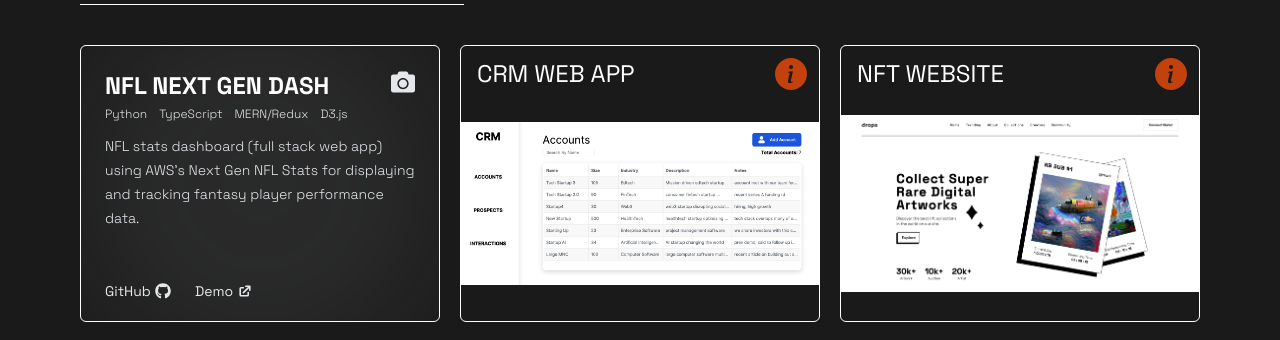
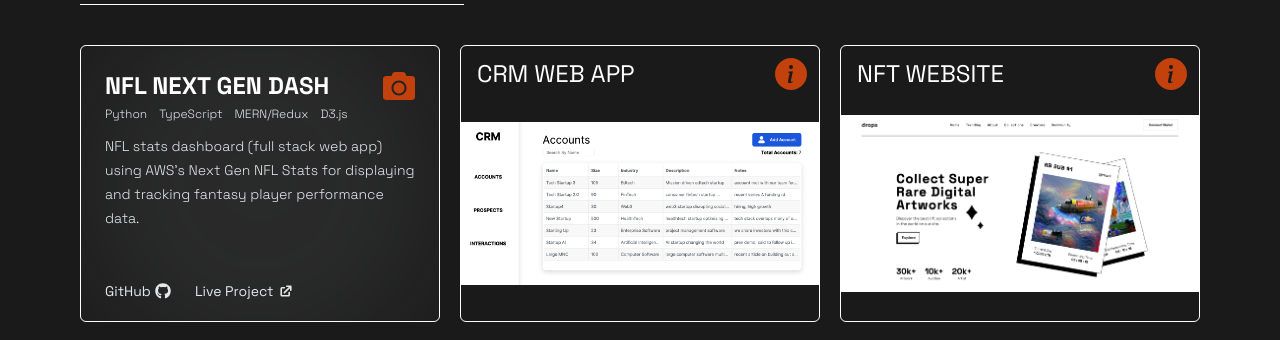
Before and after one commit to CharlesCarr/charlie-portfolio, a Next.js app: page / in a window 1280 px wide. Both pictures are taken after a click on the icon 411 px from the left and 2185 px from the top of the page. Shown: the part 2111-2451 px from the top of the page. Built offline with nearby package versions, Linux system fonts and the light colour scheme.

Commit message:
fix: improve project component styling

```diff
--- a/components/NewProject.tsx
+++ b/components/NewProject.tsx
@@ -29,13 +29,13 @@
         <div className="absolute top-3 left-4 flex justify-between w-full">
           <p className="text-2xl text-white">{title}</p>
           <BsInfoCircleFill
-            className="w-8 h-8 cursor-pointer text-orange-700 hover:text-orange-800 z-50 mr-7"
+            className="w-8 h-8 cursor-pointer text-orange-700 hover:text-orange-600 z-50 mr-7"
             onClick={() => setShowImg(false)}
           />
         </div>
       ) : (
         <FaCamera
-          className="absolute top-6 right-6 w-6 h-6 cursor-pointer hover:text-orange-700 z-50 ease-in duration-200"
+          className="absolute top-6 right-6 w-8 h-8 cursor-pointer text-orange-700 hover:text-orange-600 z-50 ease-in duration-200"
           onClick={() => setShowImg(true)}
         />
       )}
@@ -83,7 +83,7 @@
                     className="flex justify-center items-center gap-1 hover:text-orange-700 ease-in duration-200"
                     onClick={() => iconClickHandler(demo)}
                   >
-                    <p>Demo</p>
+                    <p>Live Project</p>
                     <HiExternalLink className="w-4 h-4" />
                   </button>
                 )}
```
